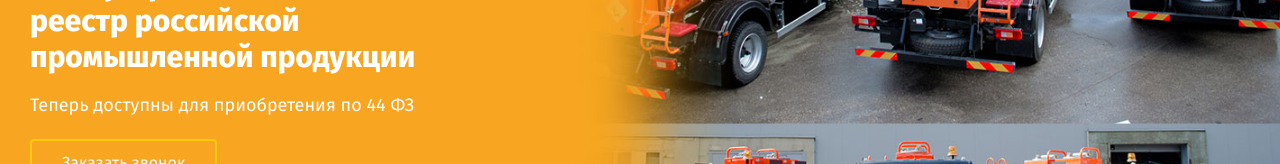
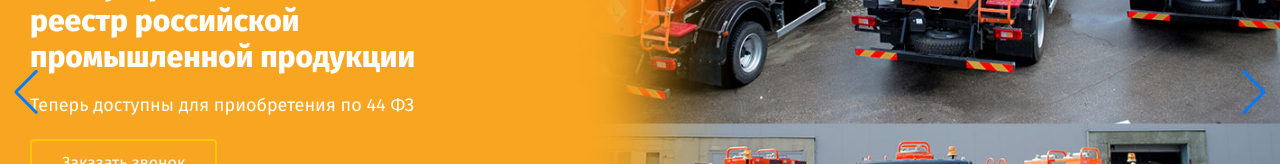
Before and after one commit to ismoilrz/Rus-Trak, a React (Vite) app: page / in a window 1280 px wide. Shown: the part 322-486 px from the top of the page. Built offline with nearby package versions, Linux system fonts and the light colour scheme.

Commit message:
first commit

```diff
--- a/src/pages/home/HomeTopSlide.tsx
+++ b/src/pages/home/HomeTopSlide.tsx
@@ -4,15 +4,16 @@ import 'swiper/css';
 import 'swiper/css/effect-fade';
 import 'swiper/css/navigation';
 import 'swiper/css/pagination';
-import { Autoplay, Pagination } from 'swiper/modules';
+import { Autoplay, EffectFade, Navigation, Pagination } from 'swiper/modules';
 
 const HomeTopSlide = () => {
   return (
     <section className="container pt-[10px]">
         <Swiper
             spaceBetween={30}
-            // effect={'fade'}
+            effect={'fade'}
             loop={true}
+            navigation={true}
             autoplay={{
                 delay: 3000,
                 disableOnInteraction: false,
@@ -20,7 +21,7 @@ const HomeTopSlide = () => {
             pagination={{
                 clickable: true,
             }}
-            modules={[ Autoplay, Pagination]}
+            modules={[ Autoplay, EffectFade, Navigation, Pagination]}
             className="mySwiper"
         >
             <SwiperSlide className="heroTopSlider1">
```
